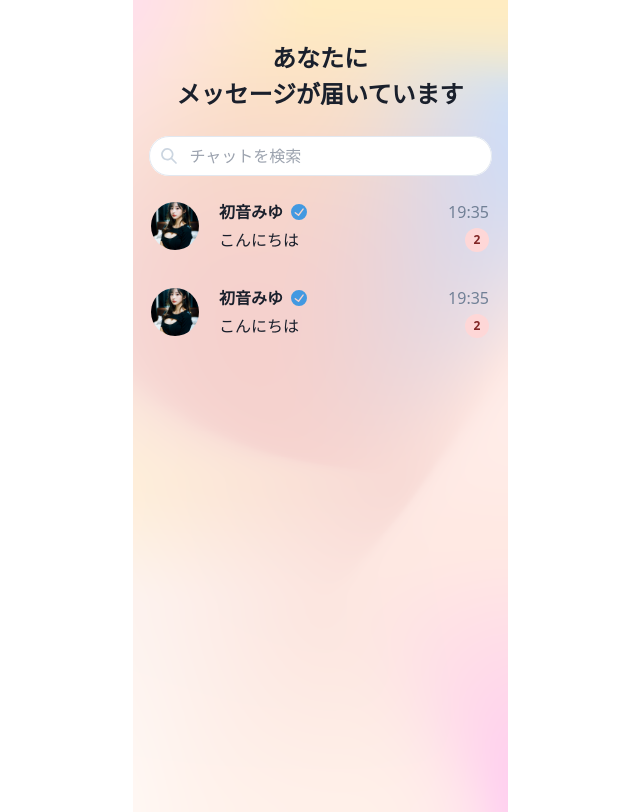
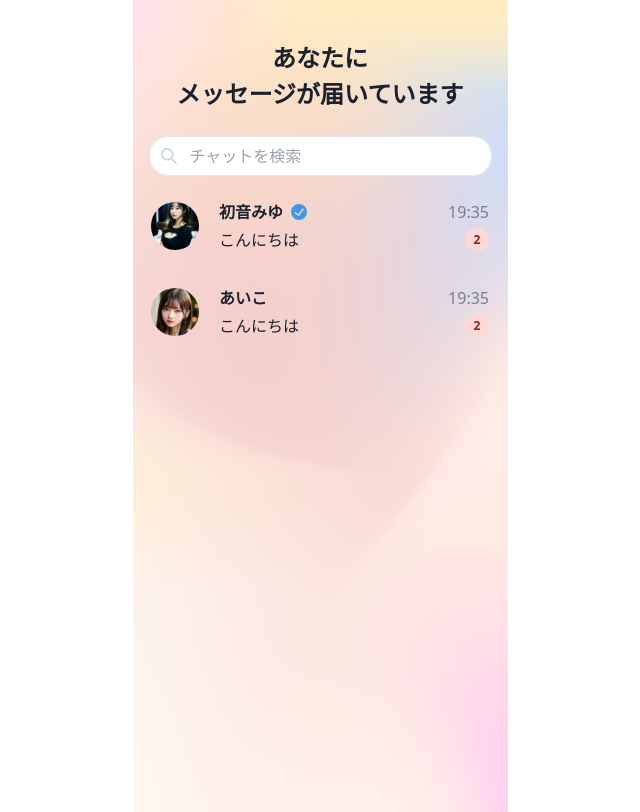
Before and after one commit to mkitsugi/akindo_IVS, a Next.js app: page /list in a window 1280 px wide. Shown: the whole page, without its empty margins (320-960 px from the left). Built offline with nearby package versions, Linux system fonts and the light colour scheme; a web font is replaced by a local one.

Commit message:
AIモデルの追加

```diff
--- a/src/components/chat/chatCard.tsx
+++ b/src/components/chat/chatCard.tsx
@@ -1,4 +1,5 @@
 import { UserType } from "@/types/user/userType";
+import { AIType } from "@/types/AI/aiType";
 import { Avatar, Flex, Spacer, Text, Badge, Link } from "@chakra-ui/react";
 import { SearchIcon, CheckCircleIcon } from "@chakra-ui/icons";
 import { ChatType } from "@/types/chat/chatType";
@@ -6,7 +7,7 @@ import NextLink from "next/link";
 import { useRouter } from "next/router";
 
 type PropsType = {
-  userInfo: UserType;
+  userInfo: UserType | AIType;
   lastChat: ChatType;
   unreadMessages: number;
 };
@@ -46,7 +47,7 @@ export function ChatCard(props: PropsType): JSX.Element {
         <Flex direction={"column"} gap={1}>
           <Flex alignItems={"center"} minW={"270px"}>
             <Text fontWeight={"bold"}>{userInfo.userName}</Text>
-            <CheckCircleIcon color="blue.400" ml={2} />
+            {(userInfo as AIType).isAI && <CheckCircleIcon color="blue.400" ml={2} />}
             <Spacer />
             <Text color="gray.500">19:35</Text>
           </Flex>
--- /dev/null
+++ b/src/components/models/ai.ts
@@ -0,0 +1,12 @@
+import { AIType } from "@/types/AI/aiType";
+
+
+export function getAI(id: string): AIType {
+  // Todo idを元にユーザーを取得する
+  return {
+    id,
+    userName: "初音みゆ",
+    pfp: "images/1.png",
+    isAI: true,
+  };
+}
--- a/src/components/models/user.ts
+++ b/src/components/models/user.ts
@@ -12,9 +12,9 @@ export function getUser(id: string): UserType {
   // Todo idを元にユーザーを取得する
   return {
     id,
-    userName: "初音みゆ",
+    userName: "あいこ",
     age: 20,
-    pfp: "images/1.png",
+    pfp: "images/3.png",
     job: "学生",
     createdAt: "1686582000000",
   };
--- a/src/pages/list/index.tsx
+++ b/src/pages/list/index.tsx
@@ -10,13 +10,15 @@ import {
 import { SearchIcon } from "@chakra-ui/icons";
 import { NextPage } from "next";
 import { ChatCard } from "@/components/chat/chatCard";
+import { getAI } from "@/components/models/ai";
 import { getUser } from "@/components/models/user";
 import { getChat } from "@/components/models/chat";
 
 const ChatPage: NextPage = () => {
   // Todo ここでmessageを取得する
+  const aiInfo = getAI("1");
   const userInfo = getUser("1");
-  const allMessages = [getChat("1"), getChat("2")];
+  const allMessages = [getChat("1")];
   const unreadMessages = 2;
 
   return (
@@ -37,6 +39,17 @@ const ChatPage: NextPage = () => {
       </InputGroup>
 
       <VStack spacing={4} divider={<Box h="2px" bg="gray.200" />}>
+        {/* AI用のチャット */}
+      {allMessages.map((chat, i) => (
+          <ChatCard
+            key={chat.chatId}
+            userInfo={aiInfo}
+            lastChat={chat}
+            unreadMessages={unreadMessages}
+          />
+        ))}
+
+        {/* ユーザー用のチャット */}
         {allMessages.map((chat, i) => (
           <ChatCard
             key={chat.chatId}
--- /dev/null
+++ b/src/types/AI/aiType.ts
@@ -0,0 +1,6 @@
+export type AIType = {
+    id: string;
+    pfp: string;
+    userName: string;
+    isAI: true;
+  };
```
